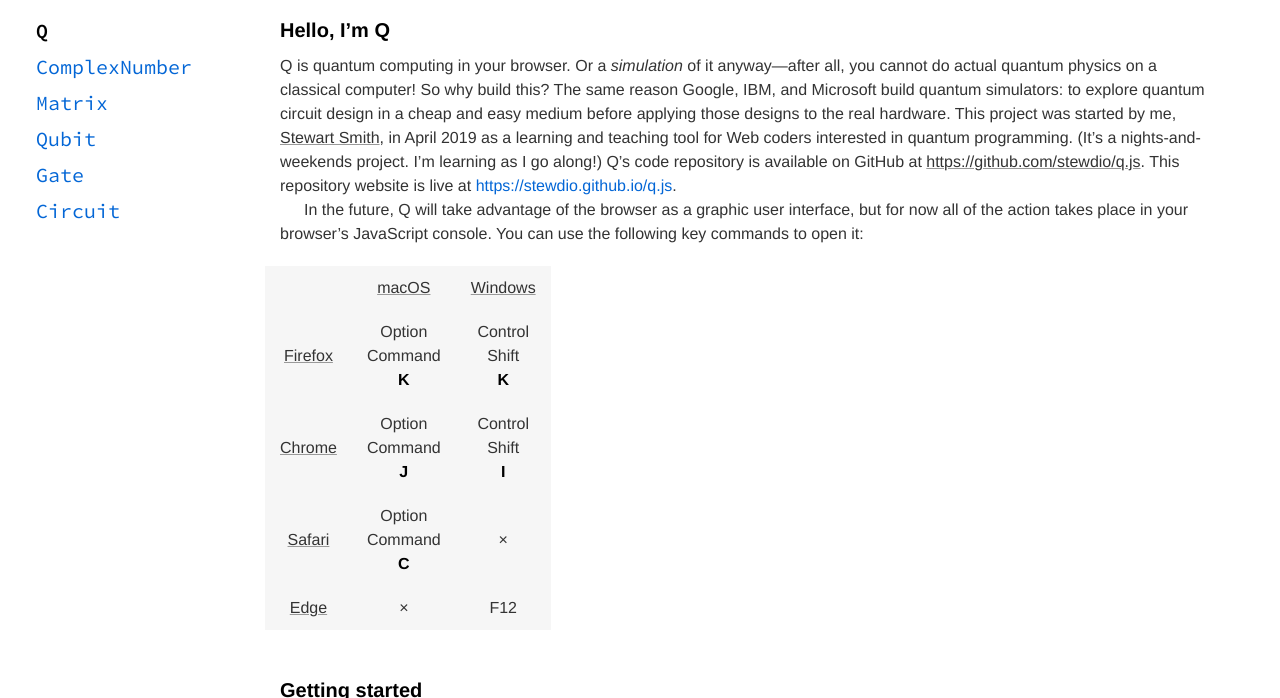
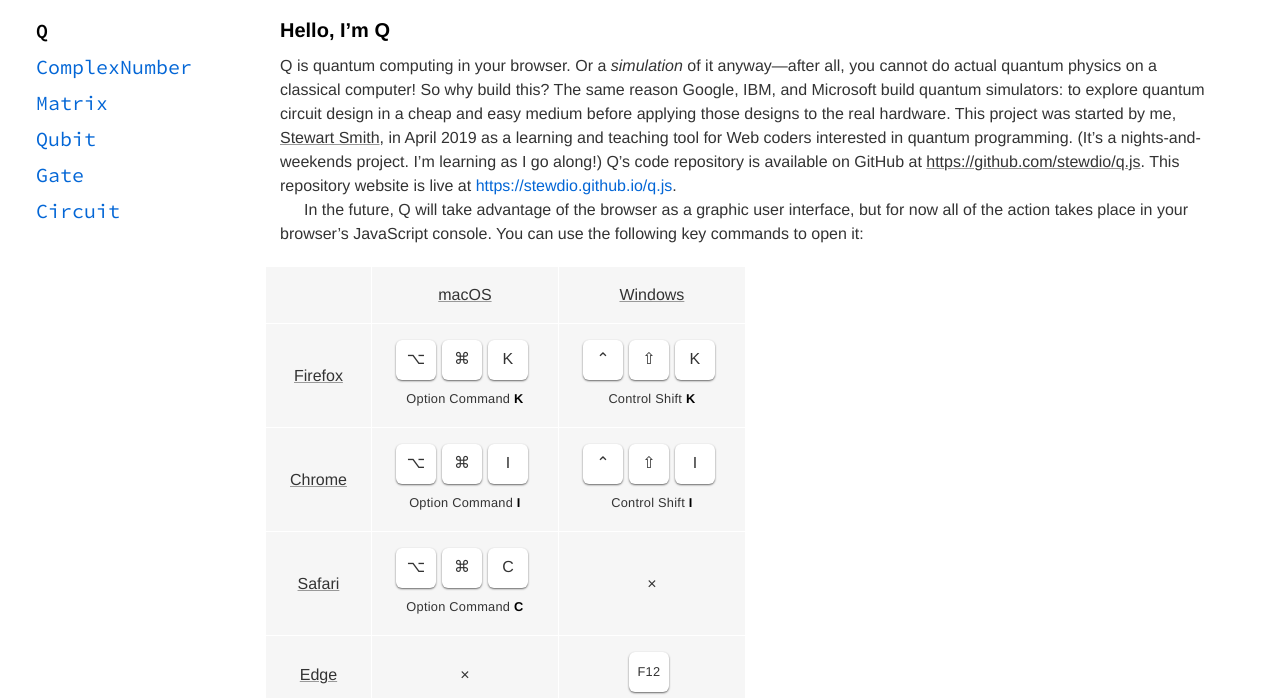
Before and after one commit to stewdio/q.js, a plain HTML site: page index.html in a window 1280 px wide. Shown: the part 102-800 px from the top of the page. Drawn offline with Linux system fonts and the light colour scheme.

Commit message:
Key commands table.

```diff
--- a/Assets/style.css
+++ b/Assets/style.css
@@ -267,8 +267,6 @@ nav section {
 
 
 
-
-
 main {
 
 	grid-column: 2;
@@ -281,27 +279,41 @@ main a {
 	margin:  0  -2px;
 	padding: 5px 2px;
 }
+
+
+
+
 table {
 
 	margin: 20px 0 20px -15px;
 	border-collapse: collapse;
 	background-color: #F6F6F6;
-	/*background-color: #FFF;*/
-	/*padding: 10px 20px;*/
 }
 td {
 
-	padding: 10px 15px;
+	border: 1px solid #FFF;
+	padding: 16px 24px;
+	transition: background-color 0.5s;
 }
 td.highlighted{
 
-	background-color: #EEE;
+	background-color: #DDD;
+	transition: background-color 0s;
 }
-
-
-
 #console-open-commands td {
 
 	text-align: center;
 	vertical-align: middle;
 }
+.key {
+
+	margin: 0 6px 6px 0;
+	width:  40px;
+	height: 40px;
+	display: inline-block;
+	border-radius: 6px;
+	background-color: #FFF;
+	text-align: center;
+	line-height: 38px;
+	box-shadow: 0 1px 2px #666;
+}
--- a/index.html
+++ b/index.html
@@ -87,14 +87,20 @@
 						Firefox
 					</a></td>
 					<td>
-						Option<br>
-						Command<br>
-						<strong>K</strong>
+						<span class="key">⌥</span><span class="key">⌘</span><span class="key">K</span><br>
+						<small>
+							Option
+							Command
+							<strong>K</strong>
+						</small>
 					</td>
 					<td>
-						Control<br>
-						Shift<br>
-						<strong>K</strong>
+						<span class="key">⌃</span><span class="key">⇧</span><span class="key">K</span><br>
+						<small>
+							Control
+							Shift
+							<strong>K</strong>
+						</small>
 					</td>
 				</tr>
 				<tr>
@@ -102,14 +108,20 @@
 						Chrome
 					</a></td>
 					<td>
-						Option<br>
-						Command<br>
-						<strong>J</strong>
+						<span class="key">⌥</span><span class="key">⌘</span><span class="key">I</span><br>
+						<small>
+							Option
+							Command
+							<strong>I</strong>
+						</small>
 					</td>
 					<td>
-						Control<br>
-						Shift<br>
-						<strong>I</strong>
+						<span class="key">⌃</span><span class="key">⇧</span><span class="key">I</span><br>
+						<small>
+							Control
+							Shift
+							<strong>I</strong>
+						</small>
 					</td>
 				</tr>
 				<tr>
@@ -117,9 +129,12 @@
 						Safari
 					</a></td>
 					<td>
-						Option<br>
-						Command<br>
-						<strong>C</strong>
+						<span class="key">⌥</span><span class="key">⌘</span><span class="key">C</span><br>
+						<small>
+							Option
+							Command
+							<strong>C</strong>
+						</small>
 					</td>
 					<td>×</td>
 				</tr>
@@ -128,7 +143,7 @@
 						Edge
 					</a></td>
 					<td>×</td>
-					<td>F12</td>
+					<td><span class="key"><small>F12</small></span></td>
 				</tr>
 			</table>
 			<h3>Getting started</h3>
```
